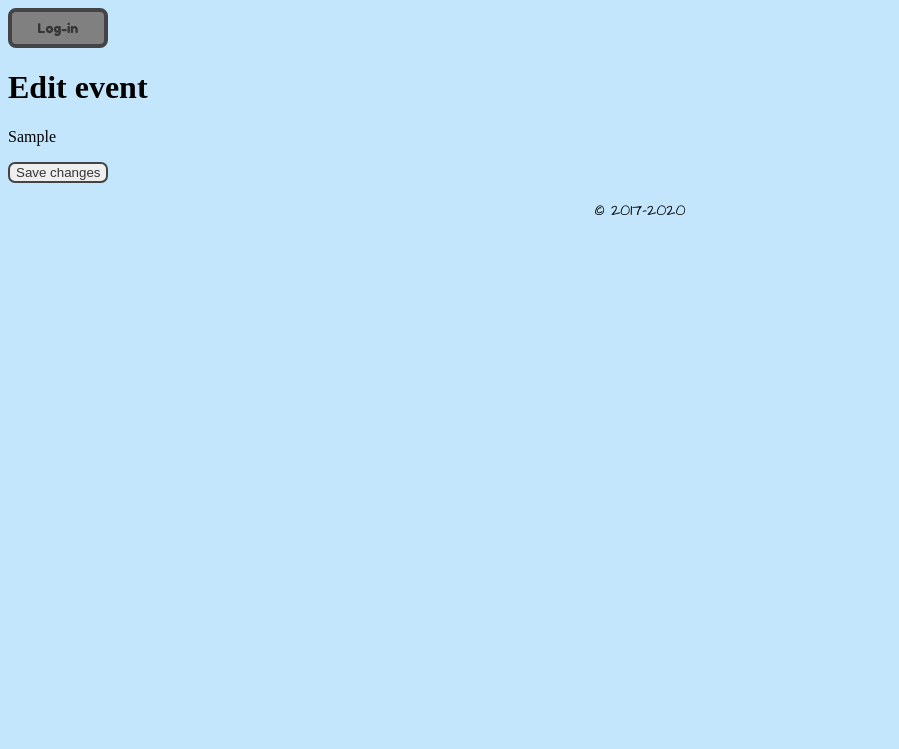
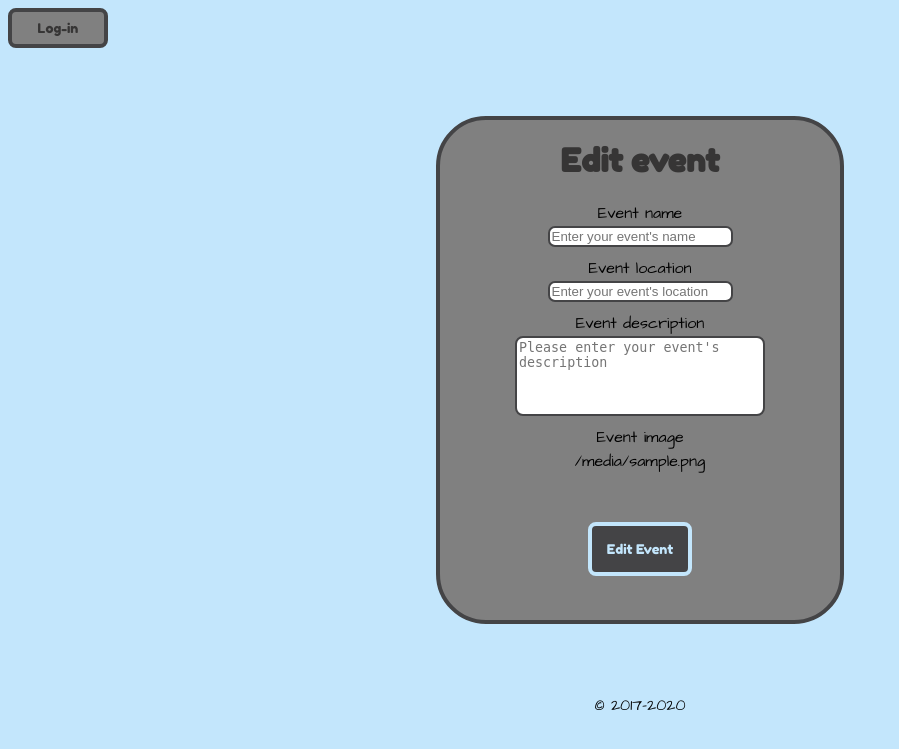
Before and after one commit to RauAliaxYr/web_django_projectname, a Django app: template templates/projectname/edit_event.html in a window 1280 px wide. Shown: the top 749 px of the page, without its empty margins (0-899 px from the left). Run offline with Django 3.2, Linux system fonts and the light colour scheme; the template is opened without the code that fills it: most values are stand-ins (such as "Sample title", 1, 10 or a date in 2020).

Commit message:
Added event_edit form

```diff
--- a/projectname/forms.py
+++ b/projectname/forms.py
@@ -39,10 +39,10 @@ class ProfileEditForm(forms.ModelForm):
 class EventEditForm(forms.ModelForm):
     class Meta:
         model = Event
-        fields = ('name', 'text', 'image', 'date')
+        fields = ('name', 'text_event', 'image', 'date', 'location')
 
 
 class EventDeleteForm(forms.ModelForm):
     class Meta:
         model = Event
-        fields = ('text',)
+        fields = ('text_event',)
--- /dev/null
+++ b/static/css/edit_event.css
@@ -0,0 +1,37 @@
+.main-div-login-edit-event {
+    align-items: center;
+    justify-content: center;
+    display: flex;
+    width: 100%;
+    height: calc(100% - 140px);
+    flex-direction: column;
+}
+
+.login-form-edit-event {
+    border: 4px solid #444446;
+    width: 400px;
+    height: 500px;
+    background-color: gray;
+    text-align: center;
+    border-radius: 50px;
+    margin: 0 auto;
+    font-family: 'Architects Daughter', cursive;
+}
+textarea {
+    width: 250px;
+    height: 80px;
+    border-radius: 8px;
+    border: 2px solid #444446;
+    color: #363535;
+    resize: none;
+}
+
+p {
+    margin: 2px;
+}
+.label-login-form {
+    margin-top: 10px;
+}
+.btn-event-edit {
+    margin-top: 40px;
+}
--- a/templates/base.html
+++ b/templates/base.html
@@ -10,6 +10,7 @@
 <link href="{% static "css/change_pass.css" %}" rel="stylesheet" type="text/css">
 <link href="{% static "css/dashboard.css" %}" rel="stylesheet" type="text/css">
 <link href="{% static "css/register.css" %}" rel="stylesheet" type="text/css">
+<link href="{% static "css/edit_event.css" %}" rel="stylesheet" type="text/css">
 
 <head>
 
@@ -29,12 +30,9 @@
                     Change your password
                 </button>
             {% endif %}
-
-
             <button class="btn-login-logout" type=button onclick="location.href='{% url "logout" %}'">
                 Logout
             </button>
-
         {% else %}
             <button class="btn-login-logout" type="button" onclick="location.href='{% url "login" %}'">
                 Log-in
--- a/templates/projectname/edit_event.html
+++ b/templates/projectname/edit_event.html
@@ -1,10 +1,42 @@
+<style>
+
+</style>
 {% extends "base.html" %}
 {% block title %}Edit your account{% endblock %}
 {% block content %}
-    <h1>Edit event</h1>
-    <form action="." method="post" enctype="multipart/form-data">
-        {{ event_edit }}
-        {% csrf_token %}
-        <p><input type="submit" value="Save changes"></p>
-    </form>
+    <div class="main-div-login-edit-event">
+        <div class="login-form-big">
+            <div class="login-form-edit-event">
+                <h1 class="login-name">Edit event</h1>
+                <form action="." method="post" enctype="multipart/form-data">
+                    <div class="label-login-form">
+                        <p>Event name</p>
+                        <p><input type="text" name="name" id="name" placeholder="Enter your event's name"/></p>
+                    </div>
+                    <div class="label-login-form">
+                        <p>Event location</p>
+                        <p><input type="text" name="location" id="location" placeholder="Enter your event's location"/>
+                        </p>
+                    </div>
+                    <div class="label-login-form">
+                        <p>Event description</p>
+                        <div class="input-label">
+                        <textarea cols="35" rows="8" maxlength="400" name="text_event" id="text_event"
+                                  placeholder="Please enter your event's description"></textarea>
+                        </div>
+                    </div>
+                    <div class="label-login-form">
+                        <p>Event image</p>
+                        <p>{{ event_edit.image }}</p>
+                    </div>
+                    {% csrf_token %}
+                    <div class="btn-event-edit">
+                    <p>
+                        <button type="submit" class="btn">Edit Event</button>
+                    </p>
+                    </div>
+                </form>
+            </div>
+        </div>
+    </div>
 {% endblock %}
```
Also changed, not shown: projectname/models.py (+3 -6 lines).
